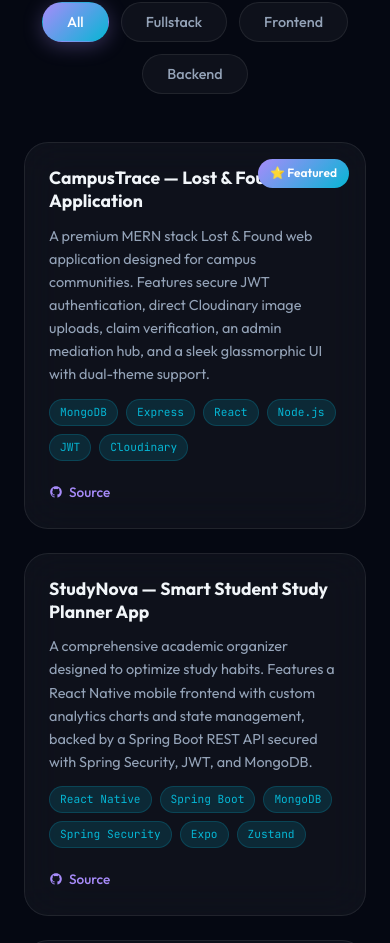
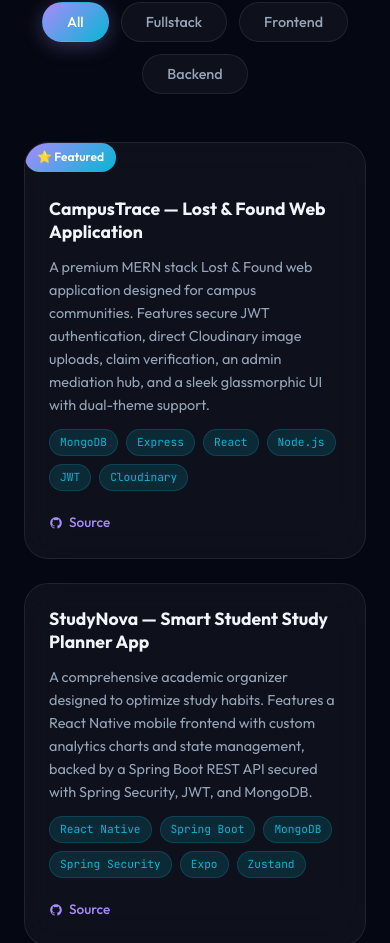
Before and after one commit to MihisaraNet/Mihisara-portfolio, a React (Vite) app: page / in a window 390 px wide. Shown: the part 4685-5628 px from the top of the page. Built offline with nearby package versions, Linux system fonts and the light colour scheme.

Commit message:
style: add avatar-img styling and refine project card layout

```diff
--- a/src/index.css
+++ b/src/index.css
@@ -225,6 +225,14 @@
   backdrop-filter: blur(10px); overflow: hidden; position: relative; z-index: 2;
 }
 .avatar-inner svg { width: 80%; height: 80%; }
+.avatar-img {
+  width: 100%;
+  height: 100%;
+  object-fit: cover;
+  object-position: center 20%;
+  border-radius: 50%;
+  display: block;
+}
 .tech-badges { position: absolute; inset: 0; z-index: 3; }
 .tech-badge {
   position: absolute; background: var(--bg-card); border: 1px solid var(--border-glow);
@@ -310,11 +318,12 @@
 .filter-btn:hover, .filter-btn.active { background: var(--gradient-primary); border-color: transparent; color: white; box-shadow: 0 4px 20px rgba(167,139,250,0.3); }
 .projects-grid { display: grid; grid-template-columns: repeat(3,1fr); gap: 24px; }
 .project-card { display: flex; flex-direction: column; overflow: hidden; transition: var(--transition); position: relative; }
-.project-card.featured { grid-column: span 2; }
+.project-card.featured { grid-column: span 1; }
 .featured-badge {
-  position: absolute; top: 16px; right: 16px; background: var(--gradient-primary);
-  color: white; font-size: 0.75rem; font-weight: 600; padding: 4px 12px;
-  border-radius: 50px; z-index: 2;
+  display: inline-flex; align-items: center; align-self: flex-start;
+  background: var(--gradient-primary); color: white;
+  font-size: 0.75rem; font-weight: 600; padding: 4px 12px;
+  border-radius: 50px; margin-bottom: 2px; width: fit-content;
 }
 
 .project-content { padding: 24px; display: flex; flex-direction: column; gap: 12px; flex: 1; }
@@ -329,6 +338,7 @@
 .project-links { display: flex; gap: 20px; margin-top: 8px; }
 .project-link { display: inline-flex; align-items: center; gap: 6px; font-size: 0.85rem; color: var(--accent-violet); font-weight: 500; transition: var(--transition); }
 .project-link:hover { color: var(--accent-cyan); gap: 8px; }
+.project-stars { display: inline-flex; align-items: center; gap: 5px; font-size: 0.85rem; font-weight: 600; color: #fbbf24; margin-left: auto; }
 
 /* ---- Experience ---- */
 .experience-section { background: linear-gradient(180deg,transparent,rgba(6,182,212,0.03),transparent); }
@@ -552,7 +562,7 @@
 @media (max-width: 1024px) {
   .skills-categories { grid-template-columns: 1fr 1fr; }
   .projects-grid { grid-template-columns: 1fr 1fr; }
-  .project-card.featured { grid-column: span 2; }
+  .project-card.featured { grid-column: span 1; }
   .hero-visual { display: none; }
   .hero-section { justify-content: center; }
   .edu-timeline-item { grid-template-columns: 110px 52px 1fr; }
```
